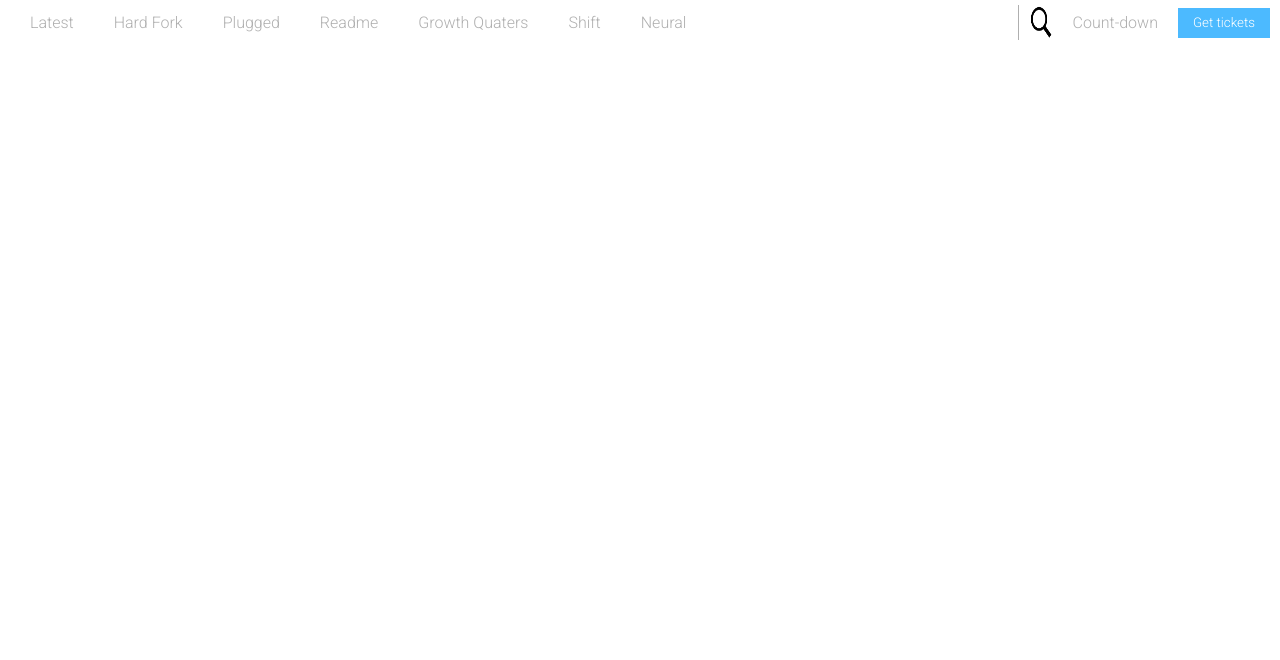
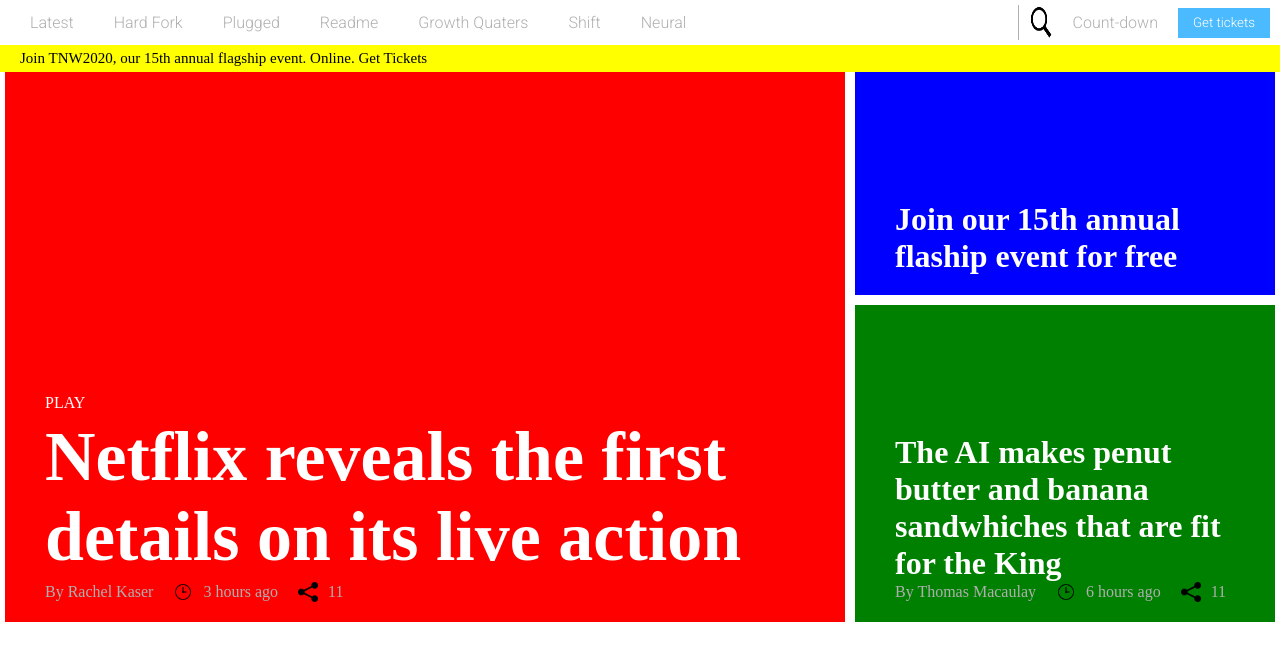
Before and after one commit to Aatthi/Next-Web, a plain HTML site: page index.html in a window 1280 px wide. Drawn offline with Linux system fonts and the light colour scheme.

Commit message:
main-content grid update

```diff
--- a/index.html
+++ b/index.html
@@ -27,5 +27,47 @@
             </nav>
         </div>
     </div>
+
+    <div class="join-now">
+        <p>Join TNW2020, our 15th annual flagship event. Online. Get Tickets</p>
+    </div>
+
+    <div class="main-content">
+        <div class="box box-1">
+            <p>PLAY</p>
+            <h1 >Netflix reveals the first details on its live action</h1>
+            <div class="author">
+                <p>By Rachel Kaser</p>
+                <div class="posted-time">
+                    <img src="Images/clock.png" width="20px" height="20px">
+                    <p>3 hours ago</p>
+                </div>
+                <div class="share-count">
+                    <img src="Images/share.png" width="20px" height="20px">
+                    <p>11</p>
+                </div>
+            </div>
+        </div>
+
+        <div class="box box-2">
+            <h1>Join our 15th annual flaship event for free</h1>
+        </div>
+
+        <div class="box box-3">
+            <h1 >The AI makes penut butter and banana sandwhiches that are fit for the King</h1>
+            <div class="author">
+                <p>By Thomas Macaulay</p>
+                <div class="posted-time">
+                    <img src="Images/clock.png" width="20px" height="20px">
+                    <p>6 hours ago</p>
+                </div>
+                <div class="share-count">
+                <img src="Images/share.png" width="20px" height="20px">
+                <p>11</p>
+                </div>
+            </div>
+        </div>
+    </div>
+
 </body>
 </html>
--- a/style.css
+++ b/style.css
@@ -57,3 +57,85 @@
 	background: rgb(156, 0, 156);
 	border: 5px solid rgb(156, 0, 156);
 }
+
+.join-now {
+	background: yellow;
+	padding: 5px 20px;
+	font-size: 15px;
+}
+
+.main-content {
+	display: grid;
+	grid-template-columns: 2fr 1fr;
+	grid-auto-flow: column;
+	grid-gap: 10px;
+	margin: 0 5px;
+	height: 550px;
+}
+
+.box {
+	width: 100%;
+	padding: 20px 40px;
+}
+
+.box-1 {
+	background: red;
+	grid-row: span 2;
+	display: flex;
+	flex-direction: column;
+	color: white;
+	justify-content: flex-end;
+	align-items: flex-start;
+}
+
+.box-1 h1 {
+	margin: 5px 0;
+	font-size: 70px;
+	font-weight: 800;
+}
+
+.author {
+	display: flex;
+	justify-content: flex-start;
+	align-items: center;
+	color: rgb(175, 175, 175);
+}
+
+.posted-time {
+	display: flex;
+	justify-content: space-around;
+	align-items: center;
+	margin: 0 20px;
+}
+
+.posted-time img {
+	margin: 0 10px 0 0;
+}
+
+.share-count {
+	display: flex;
+	justify-content: center;
+	align-items: center;
+}
+
+.share-count img {
+	margin: 0 10px 0 0;
+}
+
+.box-2 {
+	background: blue;
+	display: flex;
+	flex-direction: column;
+	color: white;
+	justify-content: flex-end;
+	align-items: flex-start;
+}
+
+.box-3 {
+	background: green;
+	display: flex;
+	flex-direction: column;
+	color: white;
+	justify-content: flex-end;
+	align-items: flex-start;
+}
```
Also changed, not shown: Images/clock.png (added), Images/share.png (added).
